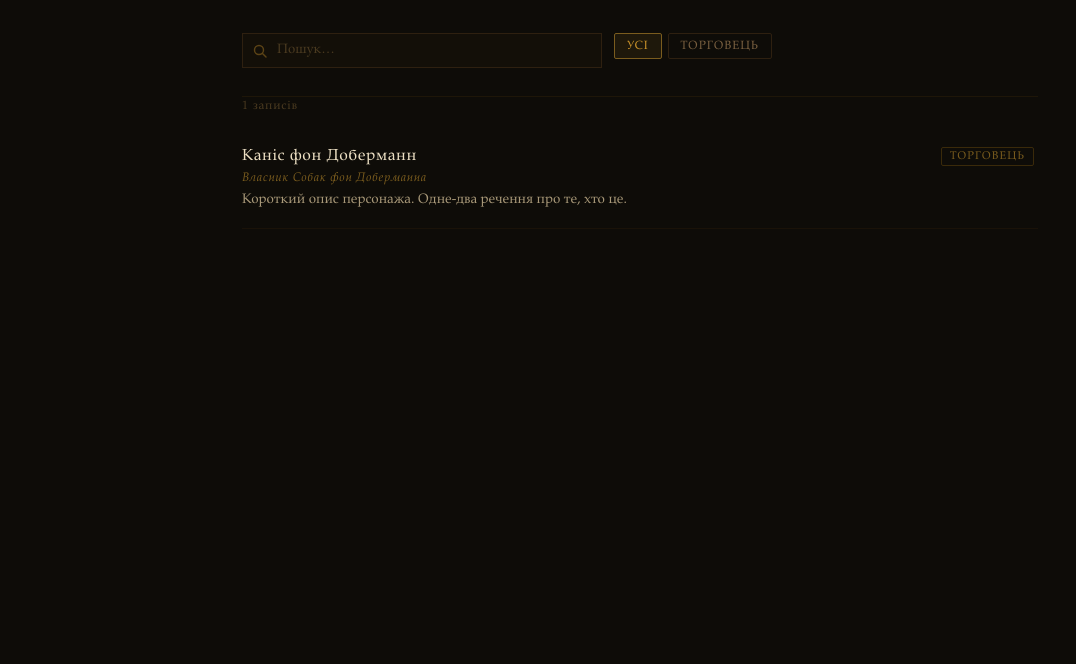
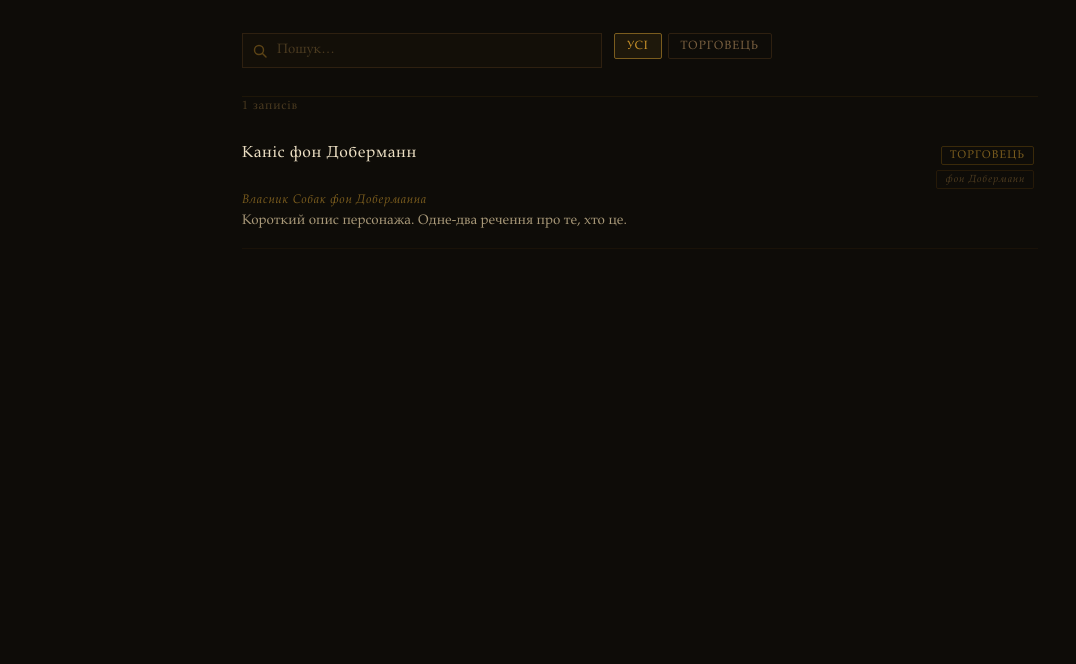
Before and after one commit to Fabulist-cat/fabulist-cat.github.io, a plain HTML site: page personalities/index.html in a window 1280 px wide. Shown: the part 136-800 px from the top of the page, without its empty margins (0-1076 px from the left). Drawn offline with Linux system fonts and the light colour scheme.

Commit message:
Refactor styles and HTML structure in index.html
Updated styles and structure for better readability and organization.

```diff
--- a/personalities/index.html
+++ b/personalities/index.html
@@ -5,7 +5,6 @@
   <meta name="viewport" content="width=device-width, initial-scale=1.0" />
   <title>Персоналії</title>
   <style>
-    /* ── Reset & base ────────────────────────────────────────────── */
     *, *::before, *::after { margin: 0; padding: 0; box-sizing: border-box; }
 
     body {
@@ -15,7 +14,7 @@
       min-height: 100vh;
     }
 
-    /* ── Nav (identical to map page) ─────────────────────────────── */
+    /* ── Nav ─────────────────────────────────────────────────────── */
     #top-nav {
       position: fixed;
       top: 0; left: 0; right: 0;
@@ -74,10 +73,7 @@
       padding: 80px 32px 80px;
     }
 
-    /* ── Header ──────────────────────────────────────────────────── */
-    .page-header {
-      margin-bottom: 36px;
-    }
+    .page-header { margin-bottom: 36px; }
     .page-header h1 {
       color: #c9922a;
       font-size: 1.7em;
@@ -92,7 +88,7 @@
       font-style: italic;
     }
 
-    /* ── Controls row (search + filters) ─────────────────────────── */
+    /* ── Controls ─────────────────────────────────────────────────── */
     .controls {
       display: flex;
       flex-wrap: wrap;
@@ -101,7 +97,6 @@
       margin-bottom: 28px;
     }
 
-    /* Search */
     .search-wrap {
       position: relative;
       flex: 1 1 240px;
@@ -109,8 +104,7 @@
     }
     .search-wrap svg {
       position: absolute;
-      left: 11px;
-      top: 50%;
+      left: 11px; top: 50%;
       transform: translateY(-50%);
       opacity: 0.4;
       pointer-events: none;
@@ -129,7 +123,6 @@
     #search::placeholder { color: #4a3a20; }
     #search:focus { border-color: #7a5c1e; }
 
-    /* Category filters */
     .filters {
       display: flex;
       flex-wrap: wrap;
@@ -149,37 +142,34 @@
       border-radius: 2px;
       transition: color 0.15s, border-color 0.15s, background 0.15s;
     }
-    .filter-btn:hover {
-      color: #ede0c4;
-      border-color: #7a5c1e;
-    }
-    .filter-btn.active {
-      color: #c9922a;
-      border-color: #7a5c1e;
-      background: rgba(122,92,30,0.15);
-    }
+    .filter-btn:hover   { color: #ede0c4; border-color: #7a5c1e; }
+    .filter-btn.active  { color: #c9922a; border-color: #7a5c1e; background: rgba(122,92,30,0.15); }
 
-    /* ── Divider ─────────────────────────────────────────────────── */
+    /* ── List ─────────────────────────────────────────────────────── */
     .divider {
       border: none;
       border-top: 1px solid #1e1608;
       margin-bottom: 2px;
     }
+    #count {
+      font-size: 0.75em;
+      color: #4a3a20;
+      letter-spacing: 0.06em;
+      margin-bottom: 16px;
+      min-height: 1.2em;
+    }
+    #list { list-style: none; }
 
-    /* ── Entry list ──────────────────────────────────────────────── */
-    #list {
-      list-style: none;
-    }
-
+    /* Each entry is a 2-column grid:
+       col 1 (1fr) : name / meta / description
+       col 2 (auto): tag stack                   */
     .entry {
       border-bottom: 1px solid #1a1208;
-      padding: 16px 4px 16px 0;
+      padding: 15px 4px 15px 0;
       display: grid;
       grid-template-columns: 1fr auto;
-      grid-template-rows: auto auto;
       column-gap: 16px;
-      row-gap: 5px;
-      cursor: default;
+      row-gap: 4px;
       position: relative;
       transition: padding-left 0.15s;
     }
@@ -195,12 +185,12 @@
     .entry:hover { padding-left: 10px; }
     .entry:hover::before { opacity: 1; }
 
+    /* col 1 rows */
     .entry-name {
       color: #ede0c4;
       font-size: 1em;
       letter-spacing: 0.04em;
-      align-self: end;
-      /* no underline by default; link styling applied via JS */
+      grid-column: 1;
     }
     .entry-name a {
       color: inherit;
@@ -209,22 +199,33 @@
     }
     .entry-name a:hover { color: #c9922a; }
 
-    /* extra field (date for events, role for personalities) */
     .entry-meta {
       color: #7a5c1e;
       font-size: 0.78em;
       letter-spacing: 0.05em;
       font-style: italic;
-      align-self: end;
       grid-column: 1;
     }
+
     .entry-desc {
       color: #a89878;
       font-size: 0.86em;
       line-height: 1.55;
-      grid-column: 1 / -1;
+      grid-column: 1;   /* stays in col 1 so tags don't get pushed down */
     }
 
+    /* col 2: tag stack — spans all rows so it's always top-aligned */
+    .entry-tags {
+      grid-column: 2;
+      grid-row: 1 / -1;       /* span every row the entry has */
+      display: flex;
+      flex-direction: column;
+      align-items: flex-end;
+      gap: 5px;
+      padding-top: 2px;
+    }
+
+    /* primary category tag */
     .tag {
       display: inline-block;
       font-size: 0.7em;
@@ -235,13 +236,18 @@
       padding: 2px 8px;
       border-radius: 2px;
       white-space: nowrap;
-      align-self: start;
-      grid-row: 1;
-      grid-column: 2;
-      margin-top: 2px;
     }
 
-    /* ── Empty state ─────────────────────────────────────────────── */
+    /* secondary family tag — same shape, visually quieter */
+    .tag-family {
+      color: #4e3c20;
+      border-color: #261a08;
+      font-style: italic;
+      font-size: 0.65em;
+      letter-spacing: 0.08em;
+      text-transform: none;
+    }
+
     #empty {
       display: none;
       color: #4a3a20;
@@ -249,38 +255,26 @@
       font-size: 0.9em;
       padding: 32px 4px;
     }
-
-    /* ── Result count ────────────────────────────────────────────── */
-    #count {
-      font-size: 0.75em;
-      color: #4a3a20;
-      letter-spacing: 0.06em;
-      margin-bottom: 16px;
-      min-height: 1.2em;
-    }
   </style>
 </head>
 <body>
 
-  <!-- ── Nav ─────────────────────────────────────────────────────── -->
   <nav id="top-nav">
     <a href="../index.html" class="nav-title">Мапа</a>
     <div class="nav-sep"></div>
-    <a href="../locations/index.html" class="nav-link">Місця</a>
-    <a href="../events/index.html"    class="nav-link">Події</a>
+    <a href="../locations/index.html"     class="nav-link">Місця</a>
+    <a href="../events/index.html"        class="nav-link">Події</a>
     <a href="../personalities/index.html" class="nav-link active">Персоналії</a>
   </nav>
 
   <main class="page">
-
     <header class="page-header">
       <h1>Персоналії</h1>
-      <p>Люди, жаби та гриби цього світу</p>
+      <p>Особистості, які формують цей світ</p>
     </header>
 
     <div class="controls">
       <div class="search-wrap">
-        <!-- search icon -->
         <svg width="14" height="14" viewBox="0 0 14 14" fill="none"
              xmlns="http://www.w3.org/2000/svg">
           <circle cx="6" cy="6" r="4.5" stroke="#c9922a" stroke-width="1.4"/>
@@ -296,20 +290,44 @@
     <div id="count"></div>
     <ul id="list"></ul>
     <p id="empty">Нічого не знайдено.</p>
-
   </main>
 
   <script src="../data.js"></script>
   <script>
-    // ── Configuration ──────────────────────────────────────────────
+    // ── Page configuration ─────────────────────────────────────────
+    // SORT:        'alpha' → A-Z by name
+    //              'date'  → numeric by hiddenDate / first number in date / end
+    // EXTRA_FIELD: shown in italic below the name (date / role / null)
     const DATA        = PERSONALITIES;
     const EXTRA_FIELD = 'role';
+    const SORT        = 'alpha';
+
+    // ── Sort helpers ───────────────────────────────────────────────
+    function eventSortKey(d) {
+      if (d.hiddenDate !== undefined) return Number(d.hiddenDate);
+      if (d.date) {
+        const m = d.date.match(/-?\d+/);
+        if (m) return parseInt(m[0], 10);
+      }
+      return Infinity;
+    }
+
+    function sorted(arr) {
+      const copy = arr.slice();
+      if (SORT === 'alpha') {
+        copy.sort((a, b) => (a.name || '').localeCompare(b.name || '', 'uk'));
+      } else if (SORT === 'date') {
+        copy.sort((a, b) => eventSortKey(a) - eventSortKey(b));
+      }
+      return copy;
+    }
 
     // ── State ──────────────────────────────────────────────────────
-    let query       = '';
+    let query          = '';
     let activeCategory = 'all';
 
-    // ── Build category list ────────────────────────────────────────
+    // ── Category filter buttons ────────────────────────────────────
+    // Built from unique values of category — family is intentionally excluded.
     const categories = ['all', ...new Set(DATA.map(d => d.category).filter(Boolean))];
 
     const filtersEl = document.getElementById('filters');
@@ -327,7 +345,6 @@
       filtersEl.appendChild(btn);
     });
 
-    // ── Search ─────────────────────────────────────────────────────
     document.getElementById('search').addEventListener('input', function () {
       query = this.value.toLowerCase();
       render();
@@ -341,49 +358,39 @@
     function render() {
       const q = query.trim();
 
-      const filtered = DATA.filter(function (d) {
+      // 1. Filter
+      const filtered = sorted(DATA).filter(function (d) {
         const matchCat = activeCategory === 'all' || d.category === activeCategory;
         if (!matchCat) return false;
         if (!q) return true;
-        return (d.name        || '').toLowerCase().includes(q)
-            || (d.description || '').toLowerCase().includes(q)
-            || (d.category    || '').toLowerCase().includes(q)
-            || (d[EXTRA_FIELD]|| '').toLowerCase().includes(q);
+        // Search: name, description, category, family, extra field
+        return [d.name, d.description, d.category, d.family, d[EXTRA_FIELD]]
+          .some(v => v && v.toLowerCase().includes(q));
       });
 
-      listEl.innerHTML  = '';
+      // 2. Count
       const total = DATA.filter(d =>
         activeCategory === 'all' || d.category === activeCategory).length;
-
       countEl.textContent = q
         ? `${filtered.length} з ${total}`
-        : (total === DATA.length ? `${total} записів` : `${filtered.length} записів`);
+        : `${total} записів`;
 
-      if (filtered.length === 0) {
-        emptyEl.style.display = 'block';
-        return;
-      }
-      emptyEl.style.display = 'none';
+      // 3. Draw
+      listEl.innerHTML  = '';
+      emptyEl.style.display = filtered.length === 0 ? 'block' : 'none';
 
       filtered.forEach(function (d) {
         const li = document.createElement('li');
         li.className = 'entry';
 
-        // Name — linked if d.link exists
+        // — Name (linked or plain)
         const nameEl = document.createElement('div');
         nameEl.className = 'entry-name';
-        if (d.link) {
-          nameEl.innerHTML = `<a href="../${d.link}">${d.name}</a>`;
-        } else {
-          nameEl.textContent = d.name;
-        }
+        nameEl.innerHTML = d.link
+          ? `<a href="../${d.link}">${d.name}</a>`
+          : d.name;
 
-        // Tag
-        const tagEl = document.createElement('span');
-        tagEl.className   = 'tag';
-        tagEl.textContent = d.category;
-
-        // Extra field (date / role)
+        // — Extra field (date / role) — shown only if EXTRA_FIELD is set
         let metaEl = null;
         if (EXTRA_FIELD && d[EXTRA_FIELD]) {
           metaEl = document.createElement('div');
@@ -391,15 +398,32 @@
           metaEl.textContent = d[EXTRA_FIELD];
         }
 
-        // Description
+        // — Description
         const descEl = document.createElement('div');
         descEl.className   = 'entry-desc';
         descEl.textContent = d.description || '';
 
+        // — Tag stack (col 2): primary category + optional family
+        const tagsEl = document.createElement('div');
+        tagsEl.className = 'entry-tags';
+
+        const catTag = document.createElement('span');
+        catTag.className   = 'tag';
+        catTag.textContent = d.category;
+        tagsEl.appendChild(catTag);
+
+        if (d.family) {
+          const famTag = document.createElement('span');
+          famTag.className   = 'tag tag-family';
+          famTag.textContent = d.family;
+          tagsEl.appendChild(famTag);
+        }
+
+        // — Assemble
         li.appendChild(nameEl);
-        li.appendChild(tagEl);
         if (metaEl) li.appendChild(metaEl);
         li.appendChild(descEl);
+        li.appendChild(tagsEl);   // col 2 — order in DOM doesn't matter for grid
         listEl.appendChild(li);
       });
     }
```
